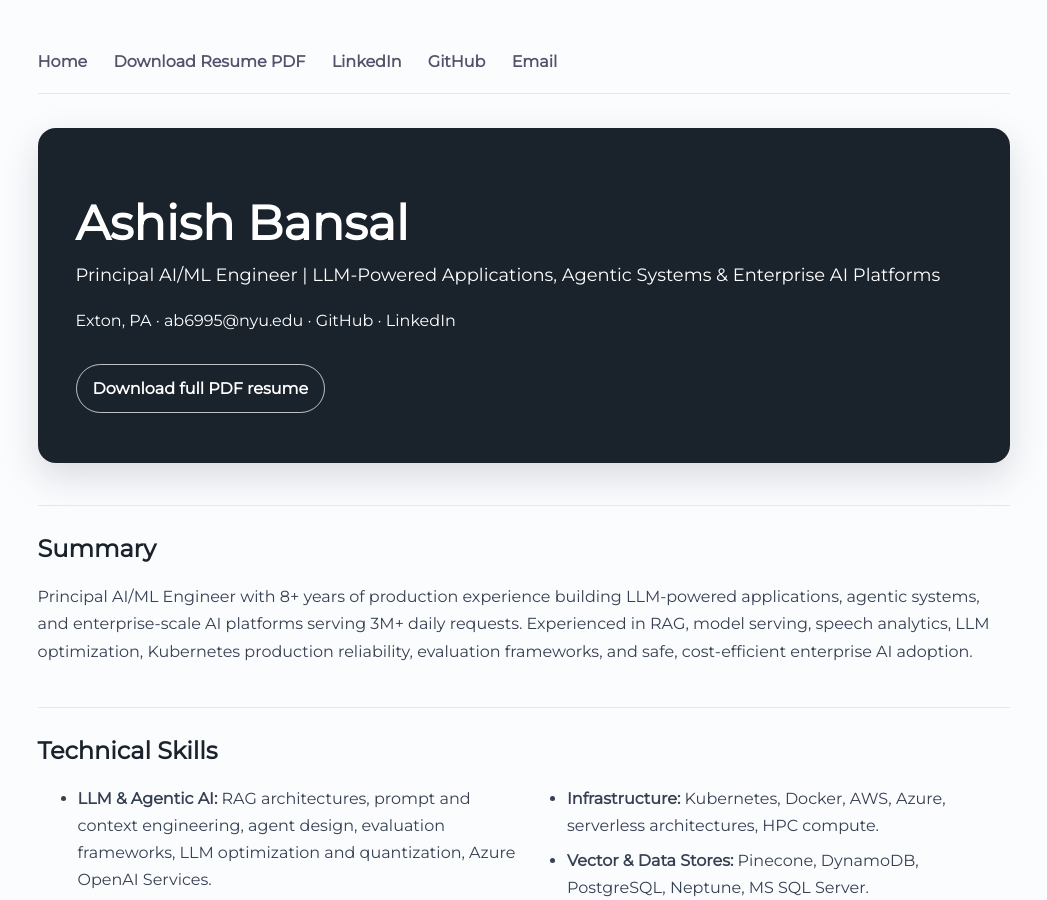
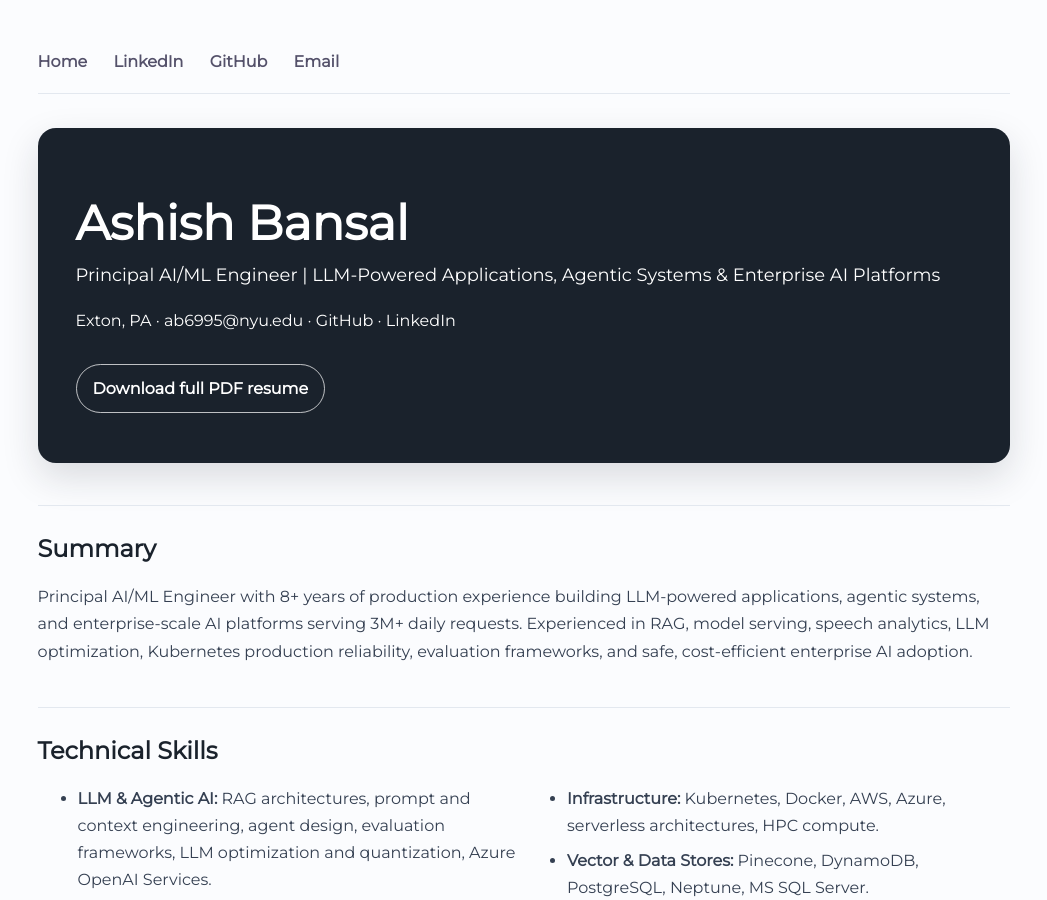
Before and after one commit to ab6995/ab6995.github.io, a Jekyll site: the page built from resume/index.html, in a window 1280 px wide and 900 px high. Shown: the whole window, without its empty margins (116-1163 px from the left). Built offline with Jekyll 4.4.1, drawn with Linux system fonts in a browser that asks for light colours.

Commit message:
Avoid linking to stale resume PDF asset

```diff
--- a/_layouts/resume.html
+++ b/_layouts/resume.html
@@ -11,7 +11,6 @@
   <nav>
     <ul>
       <li><a href="/">Home</a></li>
-      <li><a href="/files/resume_ash.pdf">Download Resume PDF</a></li>
       <li><a href="https://www.linkedin.com/in/{{site.linkedin_username}}" target="_blank" rel="noopener">LinkedIn</a></li>
       <li><a href="https://github.com/{{site.github_username}}" target="_blank" rel="noopener">GitHub</a></li>
       <li><a href="mailto:{{site.email}}">Email</a></li>
```
